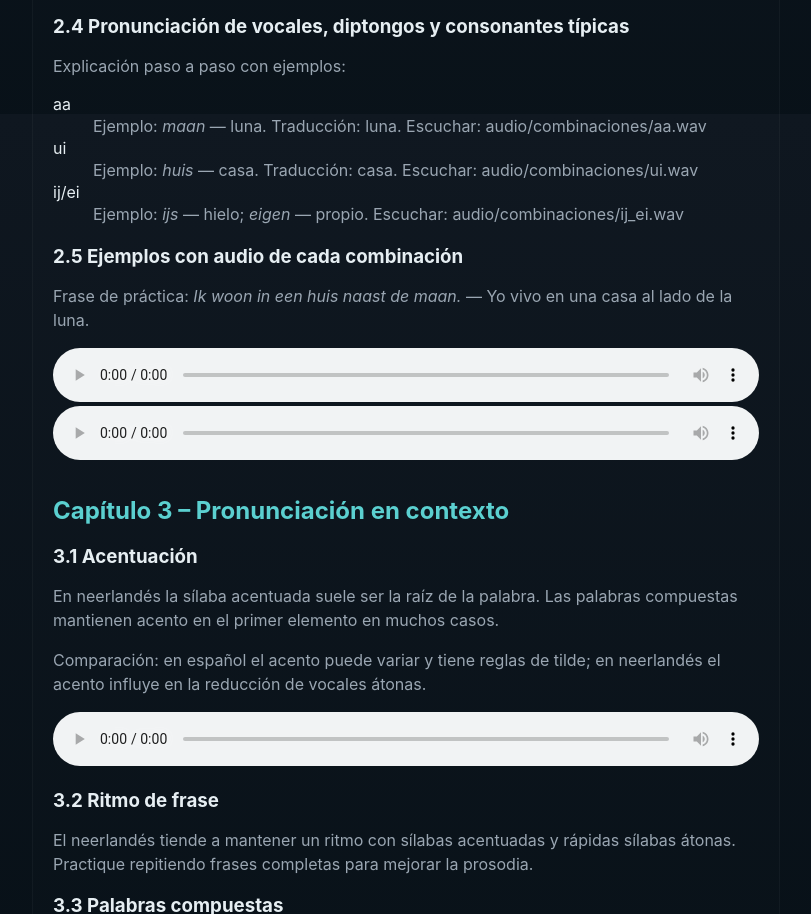
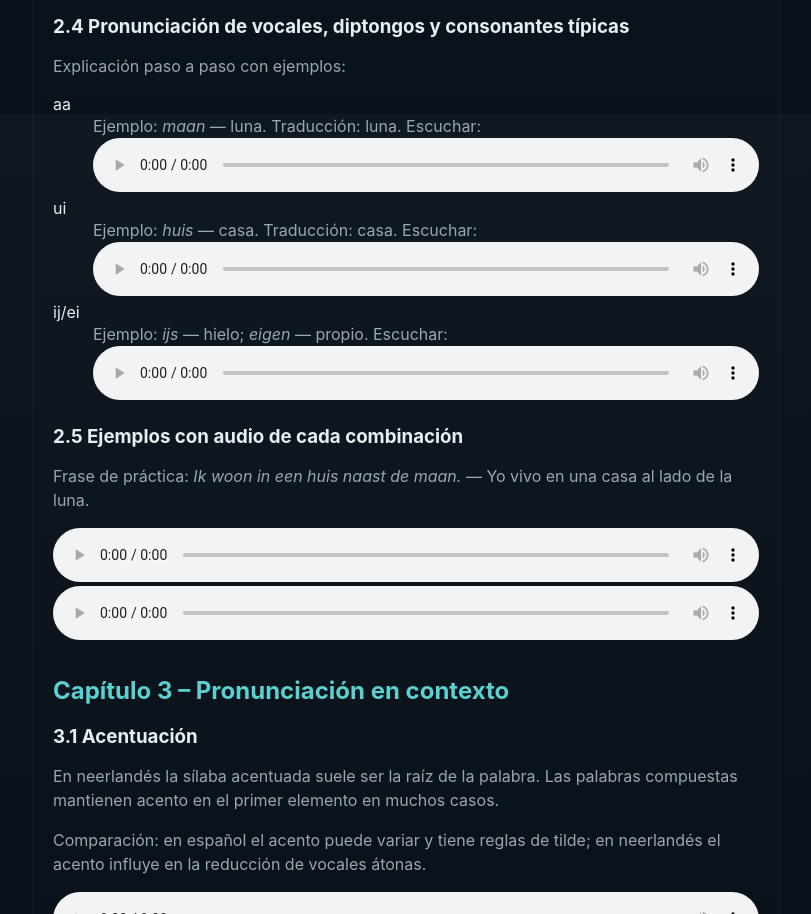
Before and after one commit to bernherre/web_nl_learn, a plain HTML site: page index.html in a window 1280 px wide. Shown: the part 3086-4000 px from the top of the page, without its empty margins (394-1205 px from the left). Drawn offline with Linux system fonts and the light colour scheme.

Commit message:
fix(audio )

```diff
--- a/index.html
+++ b/index.html
@@ -153,11 +153,11 @@
         <p>Explicación paso a paso con ejemplos:</p>
         <dl>
           <dt>aa</dt>
-          <dd>Ejemplo: <em>maan</em> — luna. Traducción: luna. Escuchar: audio/combinaciones/aa.wav</dd>
+          <dd>Ejemplo: <em>maan</em> — luna. Traducción: luna. Escuchar: <audio controls src="audio/combinaciones/aa.wav"></audio></dd>
           <dt>ui</dt>
-          <dd>Ejemplo: <em>huis</em> — casa. Traducción: casa. Escuchar: audio/combinaciones/ui.wav</dd>
+          <dd>Ejemplo: <em>huis</em> — casa. Traducción: casa. Escuchar: <audio controls src="audio/combinaciones/ui.wav"></audio></dd>
           <dt>ij/ei</dt>
-          <dd>Ejemplo: <em>ijs</em> — hielo; <em>eigen</em> — propio. Escuchar: audio/combinaciones/ij_ei.wav</dd>
+          <dd>Ejemplo: <em>ijs</em> — hielo; <em>eigen</em> — propio. Escuchar: <audio controls src="audio/combinaciones/ij_ei.wav"></audio></dd>
         </dl>
 
         <h3 id="2.5">2.5 Ejemplos con audio de cada combinación</h3>
```
